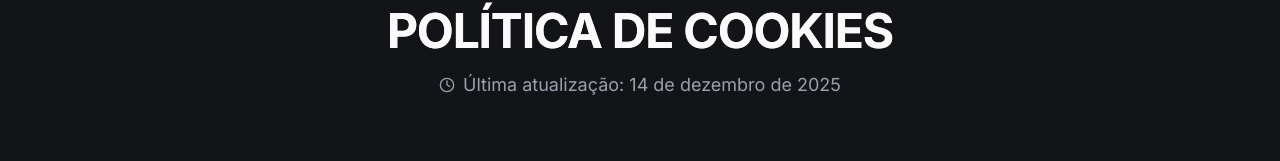
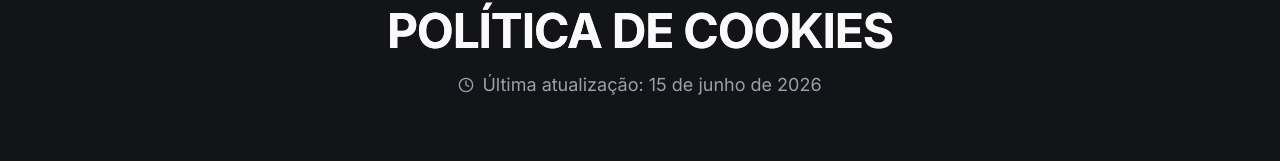
Before and after one commit to danielolimpio/tradepar-369c5e41, a React (Vite) app: page /politica-cookies in a window 1280 px wide. Shown: the part 193-354 px from the top of the page. Built offline with nearby package versions, Linux system fonts and the light colour scheme; the HTML template or start-up script is replaced by a standard one.

Commit message:
Changes
Co-authored-by: danielolimpio <177458661+danielolimpio@users.noreply.github.com>

```diff
--- a/src/pages/PoliticaCookies.tsx
+++ b/src/pages/PoliticaCookies.tsx
@@ -62,7 +62,7 @@ const PoliticaCookies = () => {
           </h1>
           <div className="flex items-center justify-center gap-2 text-muted-foreground">
             <Clock className="w-4 h-4" />
-            <p className="text-lg">Última atualização: 14 de dezembro de 2025</p>
+            <p className="text-lg">Última atualização: 15 de junho de 2026</p>
           </div>
         </header>
 
--- a/src/pages/PoliticaPrivacidade.tsx
+++ b/src/pages/PoliticaPrivacidade.tsx
@@ -82,7 +82,7 @@ const PoliticaPrivacidade = () => {
           </h1>
           <div className="flex items-center justify-center gap-2 text-muted-foreground">
             <Clock className="w-4 h-4" />
-            <p className="text-lg">Última atualização: 14 de dezembro de 2025</p>
+            <p className="text-lg">Última atualização: 15 de junho de 2026</p>
           </div>
         </header>
 
--- a/src/pages/TermosDeUso.tsx
+++ b/src/pages/TermosDeUso.tsx
@@ -77,7 +77,7 @@ const TermosDeUso = () => {
           </h1>
           <div className="flex items-center justify-center gap-2 text-muted-foreground">
             <Clock className="w-4 h-4" />
-            <p className="text-lg">Última atualização: 14 de dezembro de 2025</p>
+            <p className="text-lg">Última atualização: 15 de junho de 2026</p>
           </div>
         </header>
 
```
